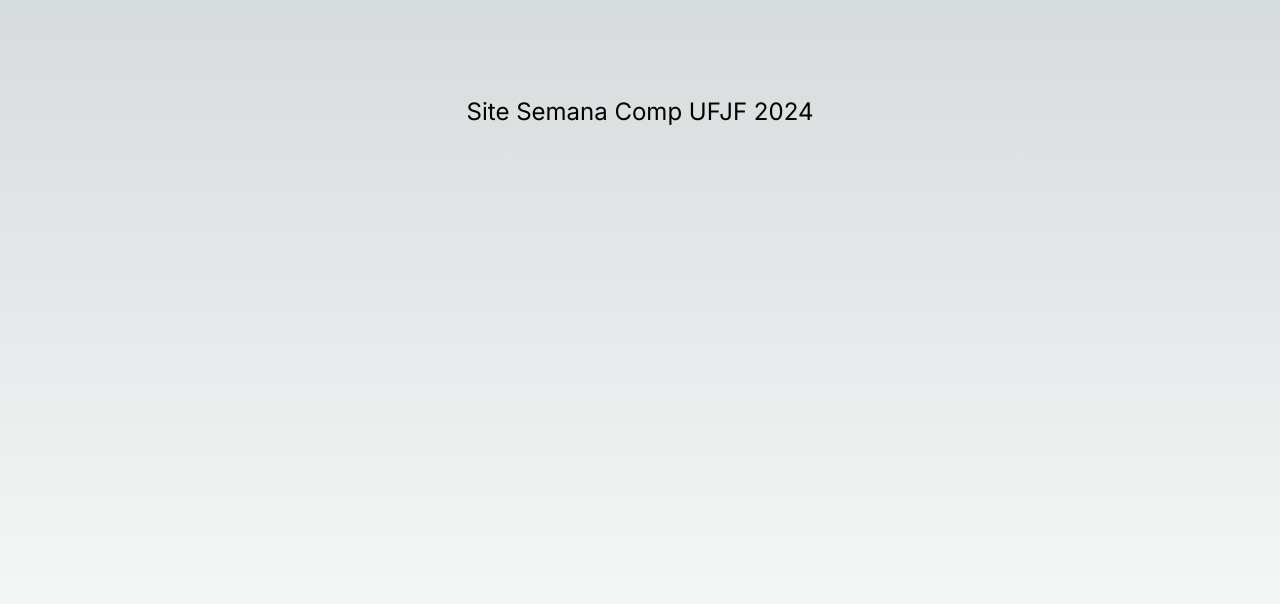
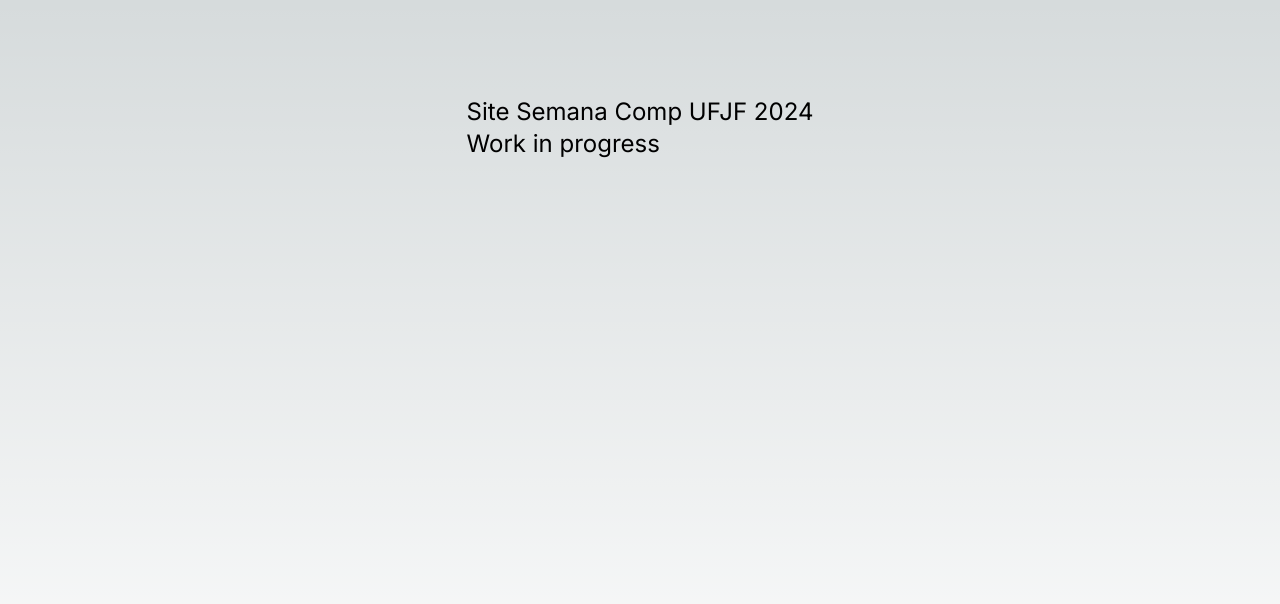
Before and after one commit to semana-computacao-ufjf/site2024, a Next.js app: page / in a window 1280 px wide. Shown: the top 604 px of the page. Built offline with nearby package versions, Linux system fonts and the light colour scheme.

Commit message:
start homepage

```diff
--- a/src/app/page.tsx
+++ b/src/app/page.tsx
@@ -3,6 +3,7 @@ export default function Home() {
     <main className="flex min-h-screen flex-col items-center justify-between p-24">
       <div className="text-2xl">
        <h1>Site Semana Comp UFJF 2024</h1>
+       <p>Work in progress</p>
       </div>
     </main>
   );
```
